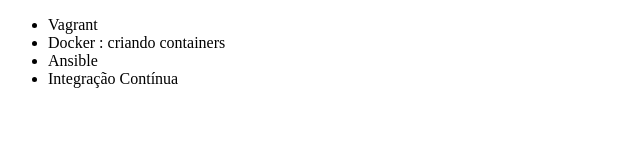
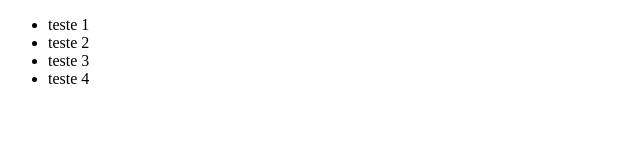
Before and after one commit to RafaelGarci4/testegithub, a plain HTML site: page index.html in a window 1280 px wide. Shown: the whole page, without its empty margins (0-640 px from the left). Drawn offline with Linux system fonts and the light colour scheme.

Commit message:
Update index.html
alterando o nome dos topicos

```diff
--- a/index.html
+++ b/index.html
@@ -6,10 +6,10 @@
 </head>
 <body>
     <ul>
-        <li>Vagrant</li>
-        <li>Docker : criando containers</li>
-        <li>Ansible</li>
-        <li>Integração Contínua</li>
+        <li>teste 1</li>
+        <li>teste 2</li>
+        <li>teste 3</li>
+        <li>teste 4</li>
     </ul>
 </body>
 
```
